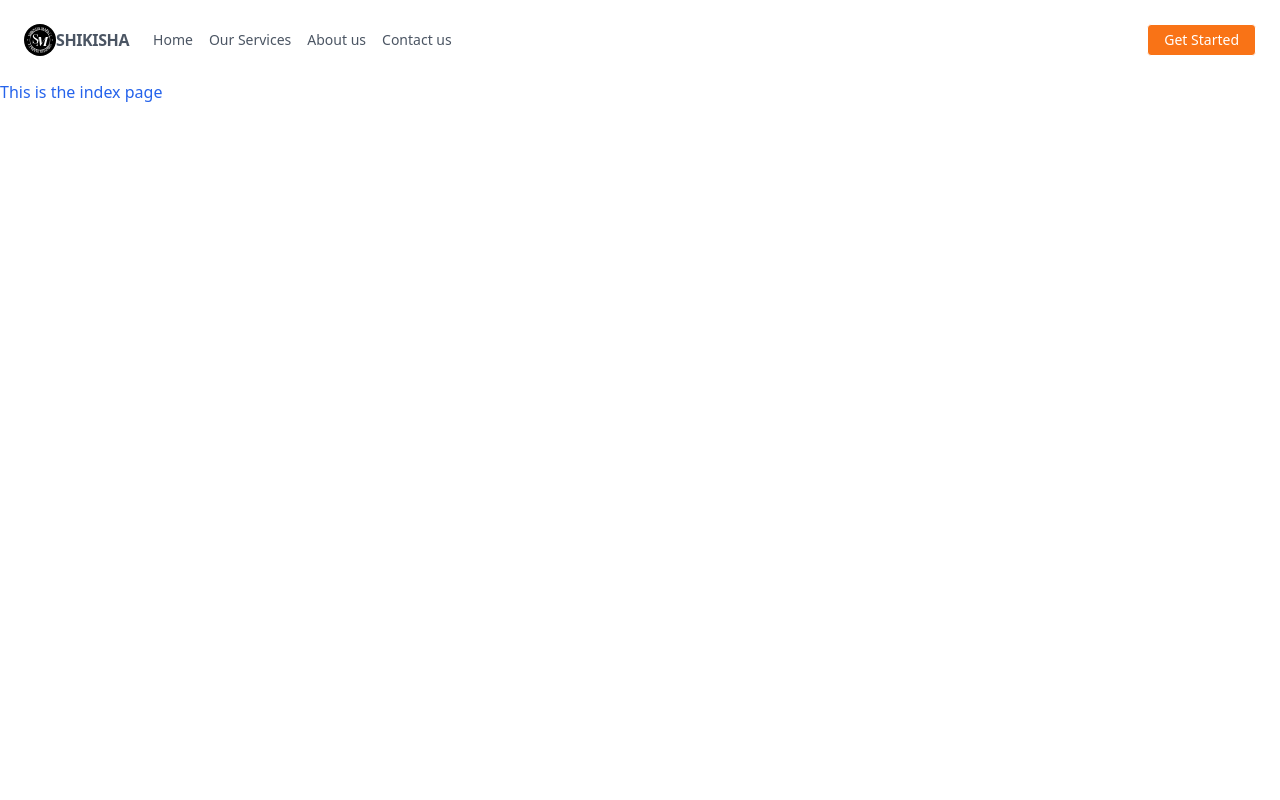
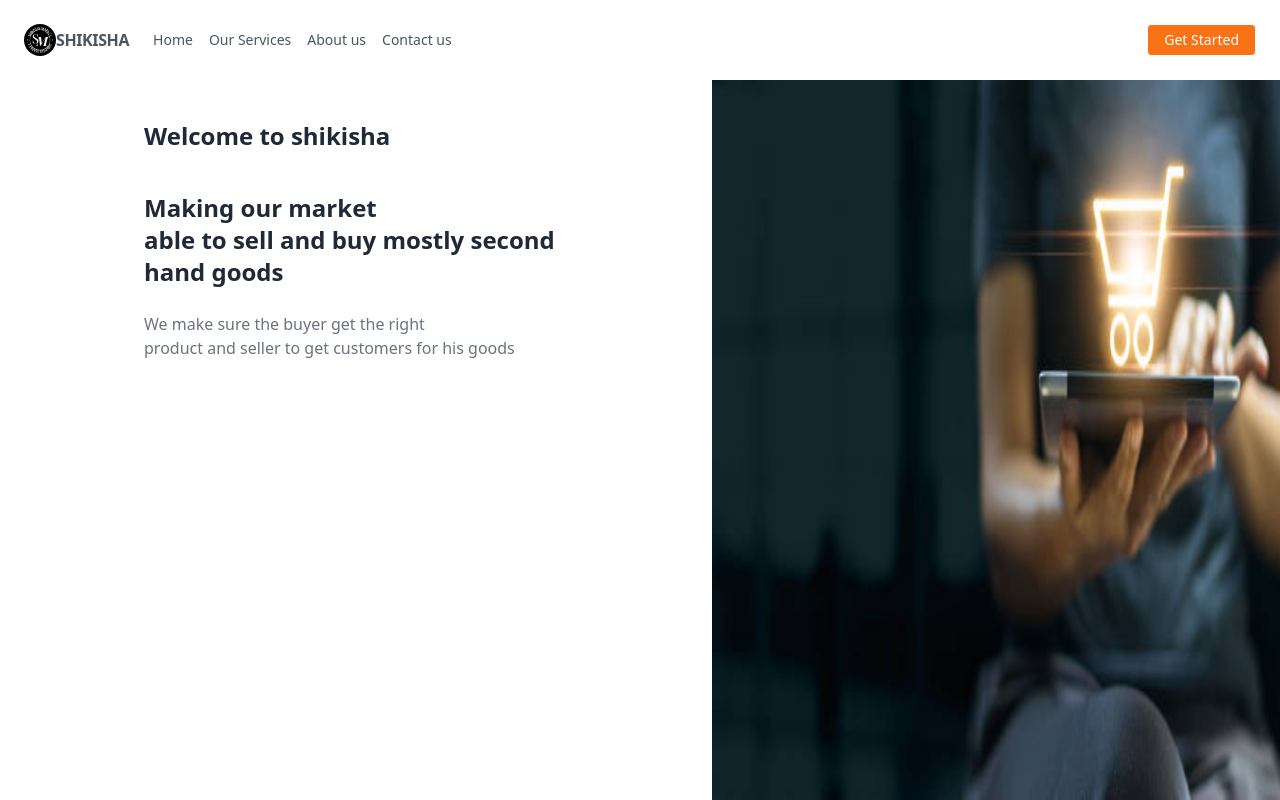
Before and after one commit to Brian-mula/shikishaweb, a Nuxt app: page / in a window 1280 px wide. Built offline with nearby package versions, Linux system fonts and the light colour scheme.

Commit message:
completed home page

```diff
--- a/layouts/default.vue
+++ b/layouts/default.vue
@@ -1,7 +1,9 @@
 <template>
-    <div>
+    <div class="h-screen">
         <Navbar/>
-        <slot/>
+        <div class="pl-36 ">
+            <slot/>
+        </div>
     </div>
 </template>
 
@@ -10,5 +12,7 @@
 </script>
 
 <style lang="css" scoped>
-
+.screenh{
+    height: calc(100vh-theme('spacing.12'));
+}
 </style>
--- a/pages/index.vue
+++ b/pages/index.vue
@@ -1,13 +1,27 @@
 <template>
     <div>
-        <h3 class="text-blue-600">This is the index page</h3>
+       <div class="flex justify-between">
+        <div class="w-1/2 ">
+            <h4 class="text-2xl text-gray-800 mt-10 font-bold mb-10">Welcome to shikisha</h4>
+            <h4 class="font-semibold text-gray-800 text-2xl">Making our market <br> able to sell and buy mostly second <br> hand goods</h4>
+            <p class="py-6 font-normal text-gray-500 font-md">We make sure the buyer get the right <br> product and seller to get customers for his goods</p>
+        </div>
+        <div class="bg-orange-400  w-1/2" id="hscreen">
+            <img src="~/assets/images/service.jpg" class="h-full" alt="">
+        </div>
+       </div>
     </div>
 </template>
 
 <script setup>
+definePageMeta({
+    layout:"default"
+})
 
 </script>
 
 <style lang="css" scoped>
-
+#hscreen{
+  height: calc(100vh - 5rem);
+}
 </style>
```
Also changed, not shown: assets/images/service.jpg (added).
